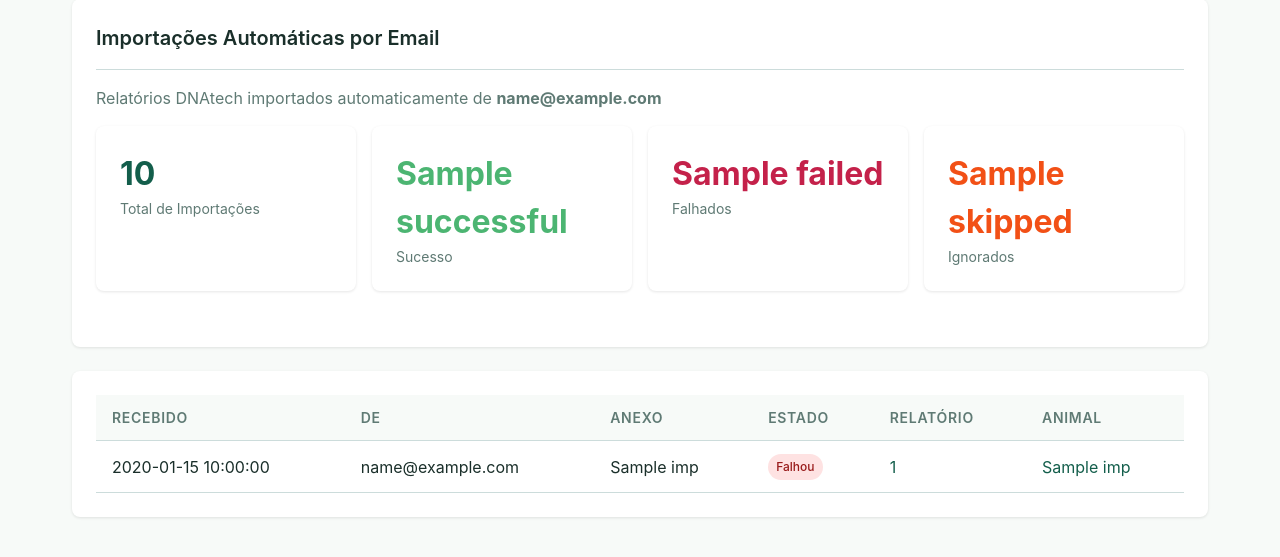
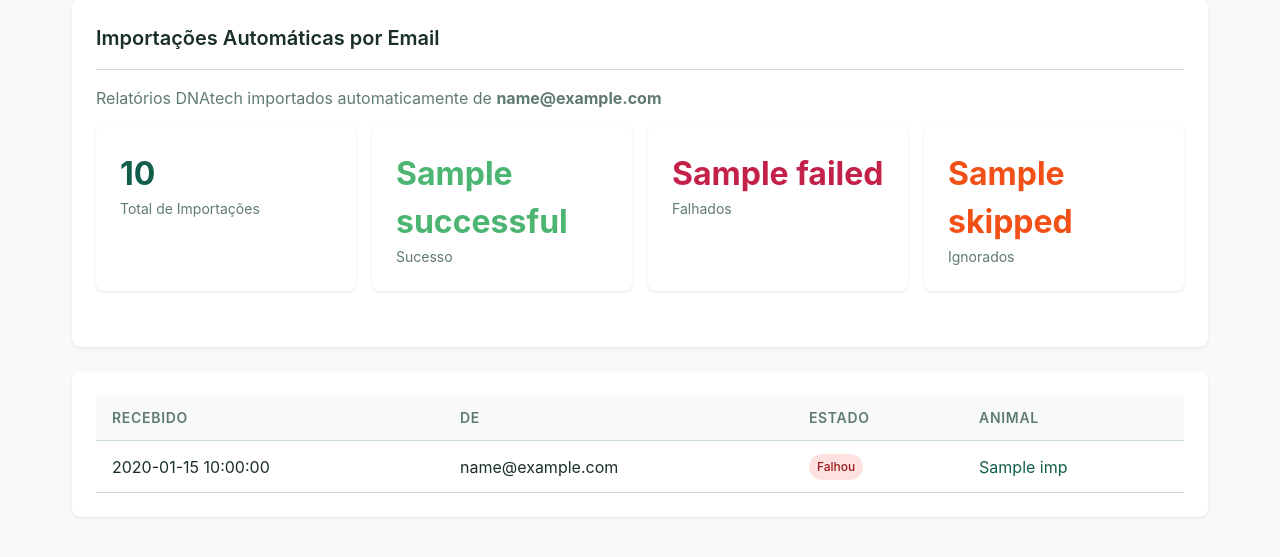
Before and after one commit to jomoormann/vetscan, a FastAPI app: template templates/imports.html in a window 1280 px wide. Shown: the part 102-659 px from the top of the page. Run offline with FastAPI, Linux system fonts and the light colour scheme; the template is opened without the code that fills it: most values are stand-ins (such as "Sample title", 1, 10 or a date in 2020); some libraries are stand-ins or nearby versions.

Commit message:
Remove attachment/report columns from imports, use import date for weekly tests
- Removed attachment and report columns from imports.html table
- Changed dashboard "New Tests (Weekly)" to filter by created_at (import date)
  instead of test_date, so it shows reports received this week

Co-Authored-By: Claude Opus 4.5 <noreply@anthropic.com>

```diff
--- a/src/web_server.py
+++ b/src/web_server.py
@@ -383,36 +383,41 @@ async def home(request: Request):
         monday = today - timedelta(days=today.weekday())  # Monday of current week
         sunday = monday + timedelta(days=6)  # Sunday of current week
 
-        # Helper to parse date
-        def parse_session_date(d):
+        # Helper to parse datetime (for created_at / import date)
+        def parse_created_at(d):
             if d is None:
                 return None
-            if isinstance(d, date) and not isinstance(d, datetime):
-                return d
             if isinstance(d, datetime):
                 return d.date()
+            if isinstance(d, date):
+                return d
             if isinstance(d, str):
                 try:
-                    return datetime.strptime(d, "%Y-%m-%d").date()
+                    # Try ISO format with time
+                    return datetime.fromisoformat(d.replace('Z', '+00:00')).date()
                 except:
-                    return None
+                    try:
+                        return datetime.strptime(d, "%Y-%m-%d").date()
+                    except:
+                        return None
             return None
 
-        # Get sessions from current week only
+        # Get sessions imported/received in current week (by created_at, not test_date)
         weekly_sessions = []
         for animal in animals:
             sessions = service.db.get_sessions_for_animal(animal.id)
             for session in sessions:
-                session_date = parse_session_date(session.test_date)
-                if session_date and monday <= session_date <= sunday:
+                # Use created_at (import date) instead of test_date
+                import_date = parse_created_at(session.created_at)
+                if import_date and monday <= import_date <= sunday:
                     weekly_sessions.append({
                         'animal': animal,
                         'session': session
                     })
 
-        # Sort by date, most recent first
+        # Sort by import date, most recent first
         def get_sort_date(item):
-            d = parse_session_date(item['session'].test_date)
+            d = parse_created_at(item['session'].created_at)
             return d if d else date.min
 
         weekly_sessions.sort(key=get_sort_date, reverse=True)
--- a/templates/imports.html
+++ b/templates/imports.html
@@ -41,9 +41,7 @@
             <tr>
                 <th>{{ t(lang, 'imports.table.time') }}</th>
                 <th>{{ t(lang, 'imports.table.email_from') }}</th>
-                <th>{{ t(lang, 'imports.table.attachment') }}</th>
                 <th>{{ t(lang, 'imports.table.status') }}</th>
-                <th>{{ t(lang, 'imports.table.report') }}</th>
                 <th>{{ t(lang, 'imports.table.animal') }}</th>
             </tr>
         </thead>
@@ -59,11 +57,6 @@
                     </div>
                 </td>
                 <td>
-                    <div style="max-width: 200px; overflow: hidden; text-overflow: ellipsis; white-space: nowrap;" title="{{ imp.attachment_name }}">
-                        {{ imp.attachment_name | truncate(25) if imp.attachment_name else '--' }}
-                    </div>
-                </td>
-                <td>
                     {% if imp.import_success %}
                         <span class="badge badge-normal">{{ t(lang, 'imports.status.success') }}</span>
                     {% elif imp.validation_result == 'duplicate' %}
@@ -72,17 +65,6 @@
                         <span class="badge badge-low">{{ t(lang, 'imports.status.rate_limited') }}</span>
                     {% else %}
                         <span class="badge badge-high" title="{{ imp.error_message }}">{{ t(lang, 'imports.status.failed') }}</span>
-                    {% endif %}
-                </td>
-                <td>
-                    {% if imp.report_number %}
-                        {% if imp.session_id %}
-                            <a href="/session/{{ imp.session_id }}">{{ imp.report_number }}</a>
-                        {% else %}
-                            {{ imp.report_number }}
-                        {% endif %}
-                    {% else %}
-                        <span class="text-muted">--</span>
                     {% endif %}
                 </td>
                 <td>
```
